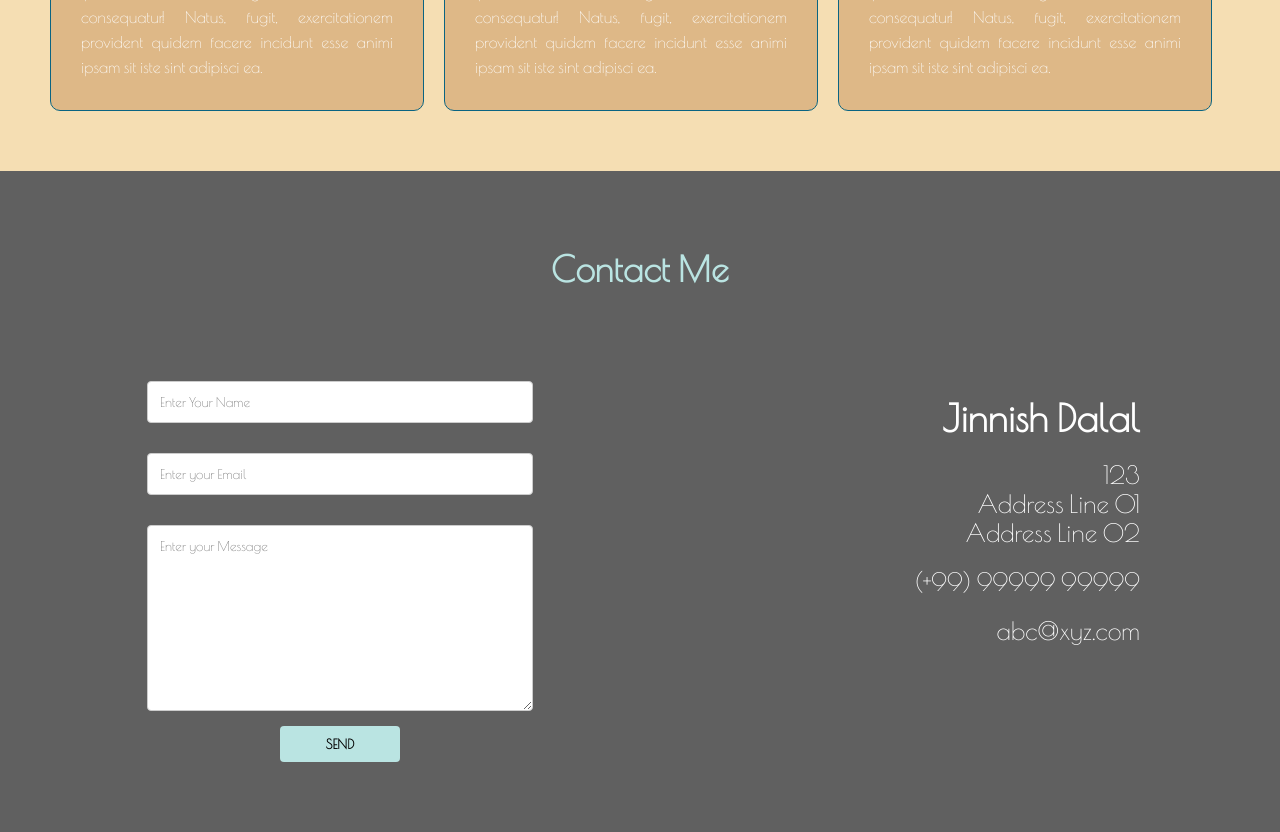
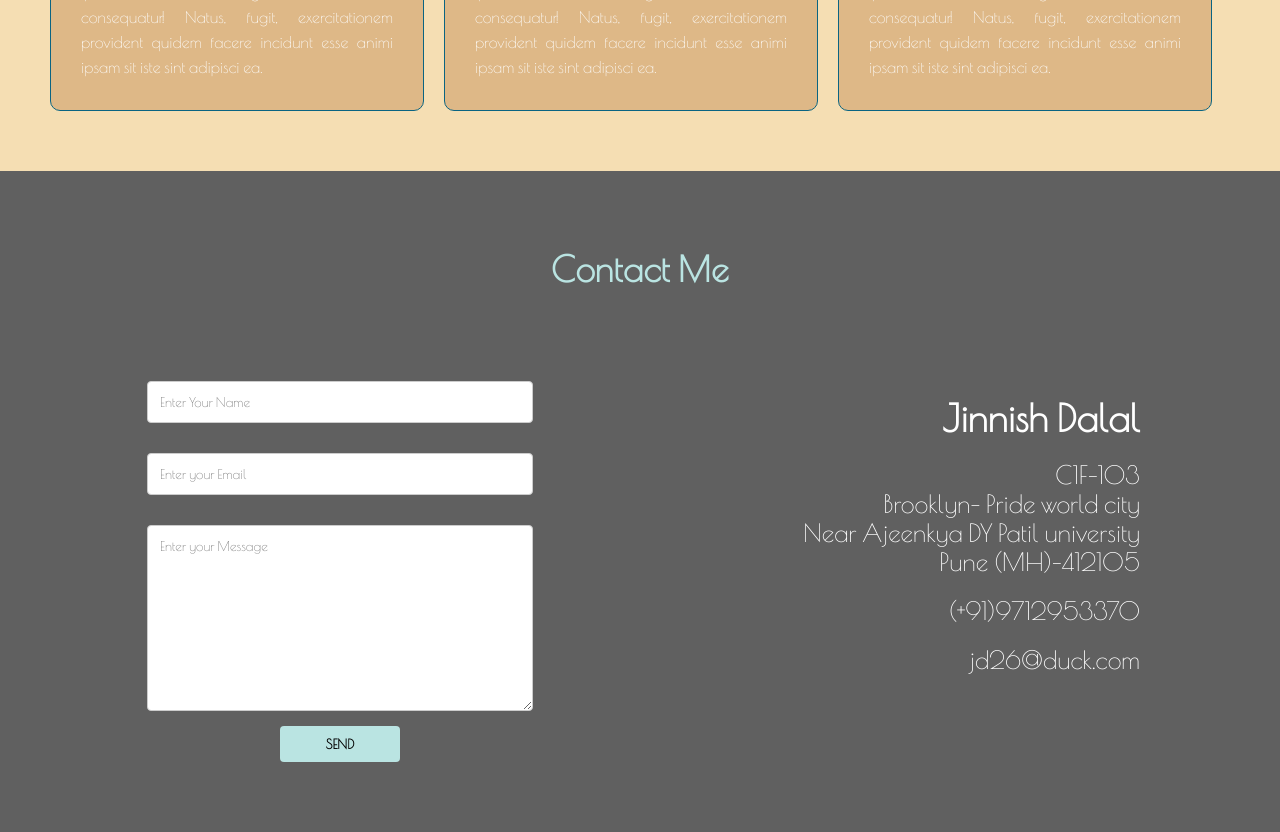
Before and after one commit to jinnishdalal/portfolio01.github.io, a plain HTML site: page index.html in a window 1280 px wide. Shown: the part 2800-3632 px from the top of the page. Drawn offline with nearby package versions, Linux system fonts and the light colour scheme.

Commit message:
Update index.html

```diff
--- a/index.html
+++ b/index.html
@@ -218,9 +218,9 @@
                 </div>
                 <div class="flex-item-2">
                     <h1>Jinnish Dalal</h1>
-                    <p>123<br>Address Line 01<br>Address Line 02</p>
-                    <p>(+99) 99999 99999</p>
-                    <p>abc@xyz.com</p>
+                    <p>C1F-103<br>Brooklyn- Pride world city<br>Near Ajeenkya DY Patil university<br>Pune (MH)-412105</p>
+                    <p>(+91)9712953370</p>
+                    <p>jd26@duck.com</p>
                 </div>
             </div>
         </div>
```
